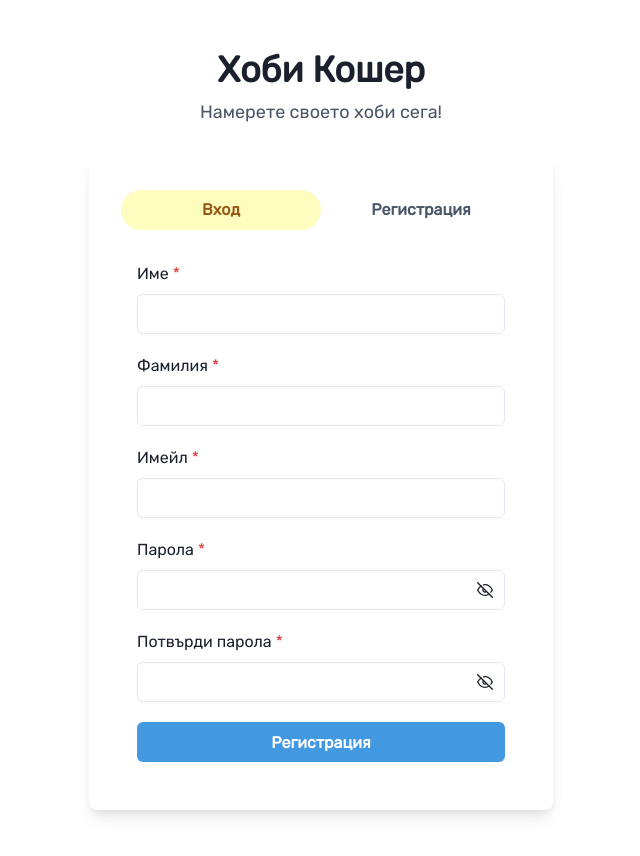
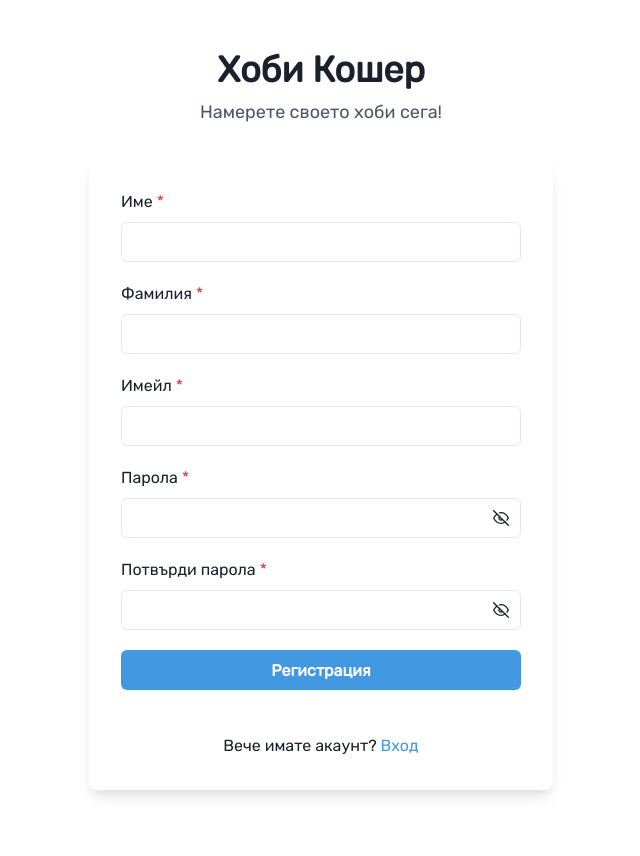
Before and after one commit to maria-pashkulova/hobby-hive, a React (Vite) app in the folder client/: page /register in a window 1280 px wide. Shown: the whole page, without its empty margins (319-959 px from the left). Built offline with nearby package versions, Linux system fonts and the light colour scheme.

Commit message:
Edit Guest layout - remove chakra ui tabs and use nested routes instead

```diff
--- a/client/src/components/Login.jsx
+++ b/client/src/components/Login.jsx
@@ -6,12 +6,15 @@ import {
     InputGroup,
     InputRightElement,
     Button,
-    useToast
+    useToast,
+    Box,
+    Text,
+    Link
 } from '@chakra-ui/react';
 
 import { FiEye, FiEyeOff } from "react-icons/fi";
 import { useContext, useState } from 'react';
-import { useNavigate } from 'react-router-dom';
+import { Link as ReactRouterLink } from 'react-router-dom';
 
 // import * as authService from '../../services/authService';
 import useForm from "../hooks/useForm";
@@ -99,6 +102,11 @@ const Login = () => {
                 }}>
                 Вход
             </Button>
+            <Box pt={6}>
+                <Text align={'center'}>
+                    Все още нямате акаунт? <Link as={ReactRouterLink} to='/register' color={'blue.400'}>Регистрация</Link>
+                </Text>
+            </Box>
 
         </VStack >
     )
--- a/client/src/components/Register.jsx
+++ b/client/src/components/Register.jsx
@@ -5,14 +5,17 @@ import {
     Input,
     InputGroup,
     InputRightElement,
-    Button
+    Button,
+    Box,
+    Link,
+    Text
 } from '@chakra-ui/react';
 import { FiEye, FiEyeOff } from "react-icons/fi";
 
 import { useState, useContext } from 'react';
-import { useNavigate } from 'react-router-dom';
+import { Link as ReactRouterLink } from 'react-router-dom';
 
-import * as authService from '../services/authService';
+// import * as authService from '../services/authService';
 import useForm from "../hooks/useForm";
 
 import AuthContext from '../contexts/authContext';
@@ -129,6 +132,12 @@ const Register = () => {
             >
                 Регистрация
             </Button>
+
+            <Box pt={6}>
+                <Text align={'center'}>
+                    Вече имате акаунт? <Link as={ReactRouterLink} to='/login' color={'blue.400'}>Вход</Link>
+                </Text>
+            </Box>
         </VStack >
     )
 }
--- a/client/src/layouts/GuestLayout.jsx
+++ b/client/src/layouts/GuestLayout.jsx
@@ -3,16 +3,11 @@ import {
     Stack,
     Heading,
     Text,
-    Box,
-    Tabs,
-    TabList,
-    Tab,
-    TabPanels,
-    TabPanel
+    Box
 } from '@chakra-ui/react';
 
 
-import { Link, Navigate, Outlet } from 'react-router-dom';
+import { Navigate, Outlet } from 'react-router-dom';
 import AuthContext from "../contexts/authContext";
 
 const GuestLayout = () => {
@@ -34,20 +29,7 @@ const GuestLayout = () => {
                 boxShadow={'lg'}
                 p={8}>
 
-                <Tabs variant='soft-rounded' colorScheme='yellow' isLazy={true}>
-                    <TabList mb='1em'>
-                        <Tab w='50%' as={Link} to={'/login'}>Вход</Tab>
-                        <Tab w='50%' as={Link} to={'/register'}>Регистрация</Tab>
-                    </TabList>
-                    <TabPanels>
-                        <TabPanel >
-                            <Outlet />
-                        </TabPanel>
-                        <TabPanel >
-                            <Outlet />
-                        </TabPanel>
-                    </TabPanels>
-                </Tabs>
+                <Outlet />
 
             </Box>
         </Stack>
```
Also changed, not shown: client/src/components/Calendar.jsx (deleted, +0 -39 lines).
